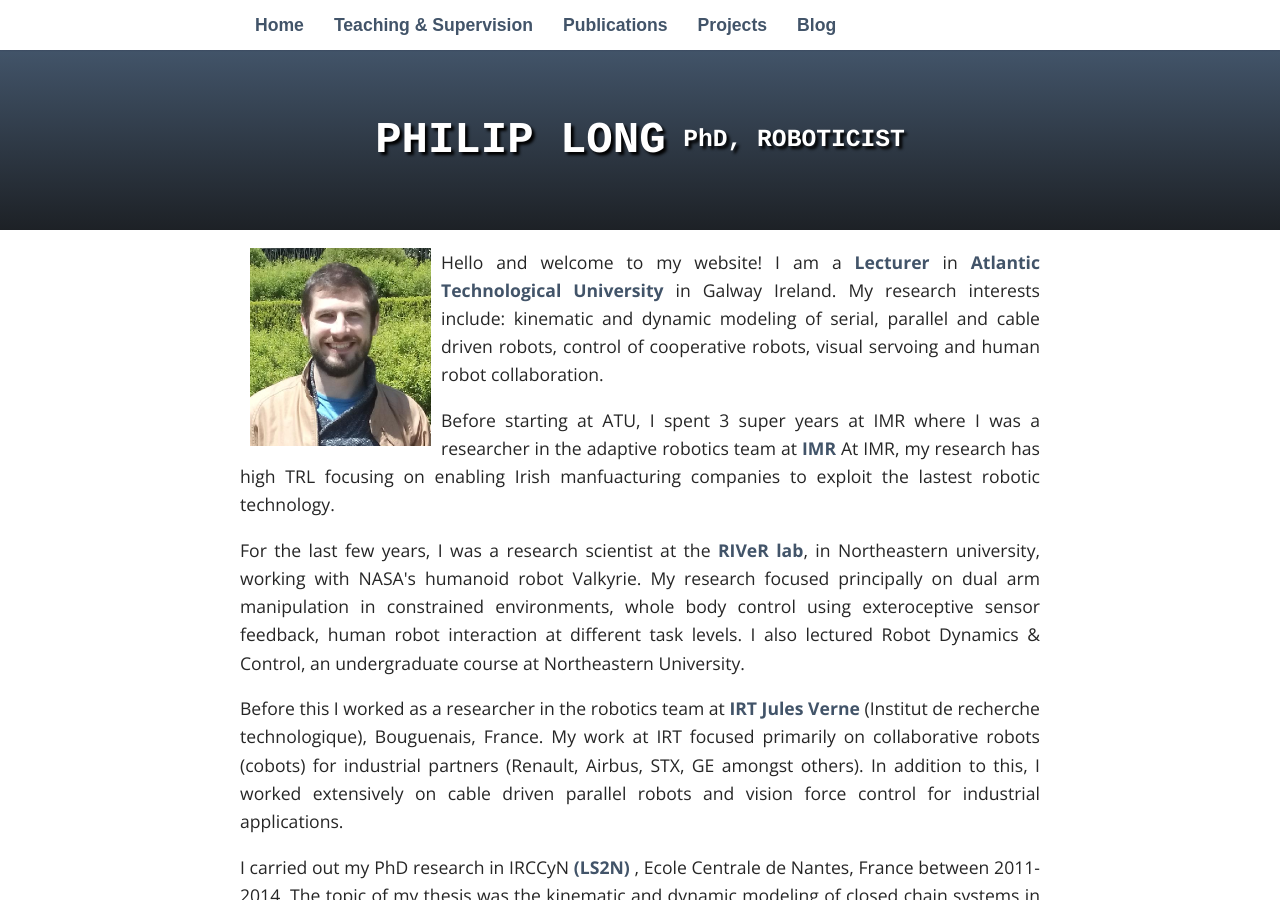
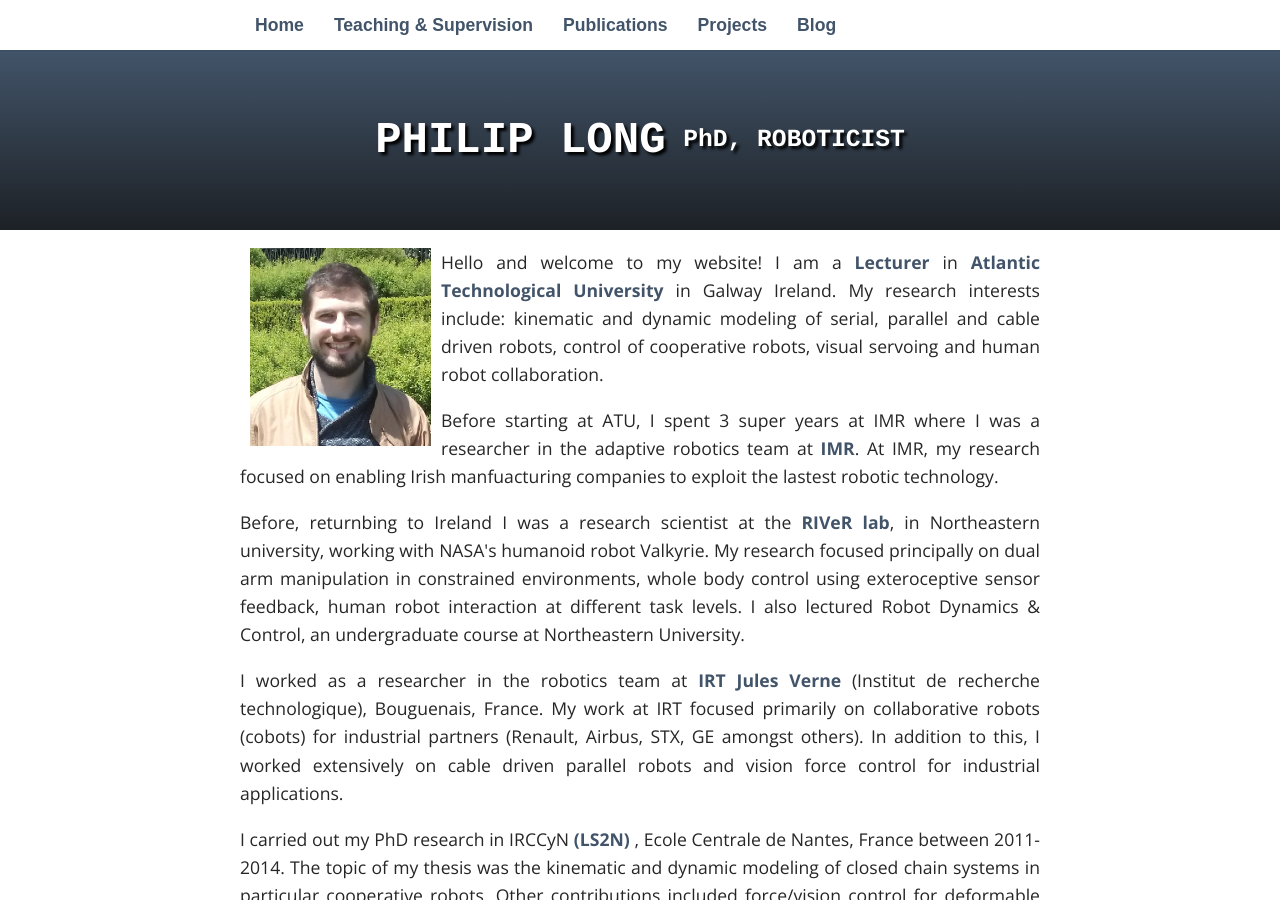
Before and after one commit to philip-long/philip-long.github.io, a Jekyll site: the page built from index.html, in a window 1280 px wide and 900 px high. Built offline with Jekyll 4.4.1, drawn with Linux system fonts in a browser that asks for light colours; nearby versions of some CDN libraries; some web fonts are replaced; library files that are not in the unit come from our copies.

Commit message:
Update index.html

```diff
--- a/index.html
+++ b/index.html
@@ -12,15 +12,15 @@ title: Philip Long, PhD, Roboticist
 
 
     <p>
-   Before starting at ATU, I spent 3 super years at IMR where I was a researcher in the adaptive robotics team at <a href="http://www.imr.ie/"> IMR</a> At IMR, my research has high TRL focusing on enabling Irish manfuacturing companies to exploit the lastest robotic technology.
+   Before starting at ATU, I spent 3 super years at IMR where I was a researcher in the adaptive robotics team at <a href="http://www.imr.ie/"> IMR</a>. At IMR, my research  focused on enabling Irish manfuacturing companies to exploit the lastest robotic technology.
     </p>
 
      <p>
-For the last few years, I was a  research scientist at the  <a href="https://www.robot.neu.edu"> RIVeR lab</a>, in Northeastern university, working with NASA's humanoid robot Valkyrie. My research focused principally on dual arm manipulation in constrained environments, whole body control using exteroceptive sensor feedback, human robot interaction at different task levels. I also lectured Robot Dynamics & Control, an undergraduate course at Northeastern University.
+Before, returnbing to Ireland I was a  research scientist at the  <a href="https://www.robot.neu.edu"> RIVeR lab</a>, in Northeastern university, working with NASA's humanoid robot Valkyrie. My research focused principally on dual arm manipulation in constrained environments, whole body control using exteroceptive sensor feedback, human robot interaction at different task levels. I also lectured Robot Dynamics & Control, an undergraduate course at Northeastern University.
     </p>
 
      <p>
-Before this I worked as a  researcher in the robotics team at  <a href="http://www.irt-jules-verne.fr"> IRT Jules Verne </a> (Institut de recherche technologique), Bouguenais, France. My work at IRT focused primarily on collaborative robots (cobots) for industrial partners (Renault, Airbus, STX, GE amongst others). In addition to this, I worked extensively on cable driven parallel robots and vision force control for industrial applications.
+I worked as a  researcher in the robotics team at  <a href="http://www.irt-jules-verne.fr"> IRT Jules Verne </a> (Institut de recherche technologique), Bouguenais, France. My work at IRT focused primarily on collaborative robots (cobots) for industrial partners (Renault, Airbus, STX, GE amongst others). In addition to this, I worked extensively on cable driven parallel robots and vision force control for industrial applications.
 </p>
 
 
```
